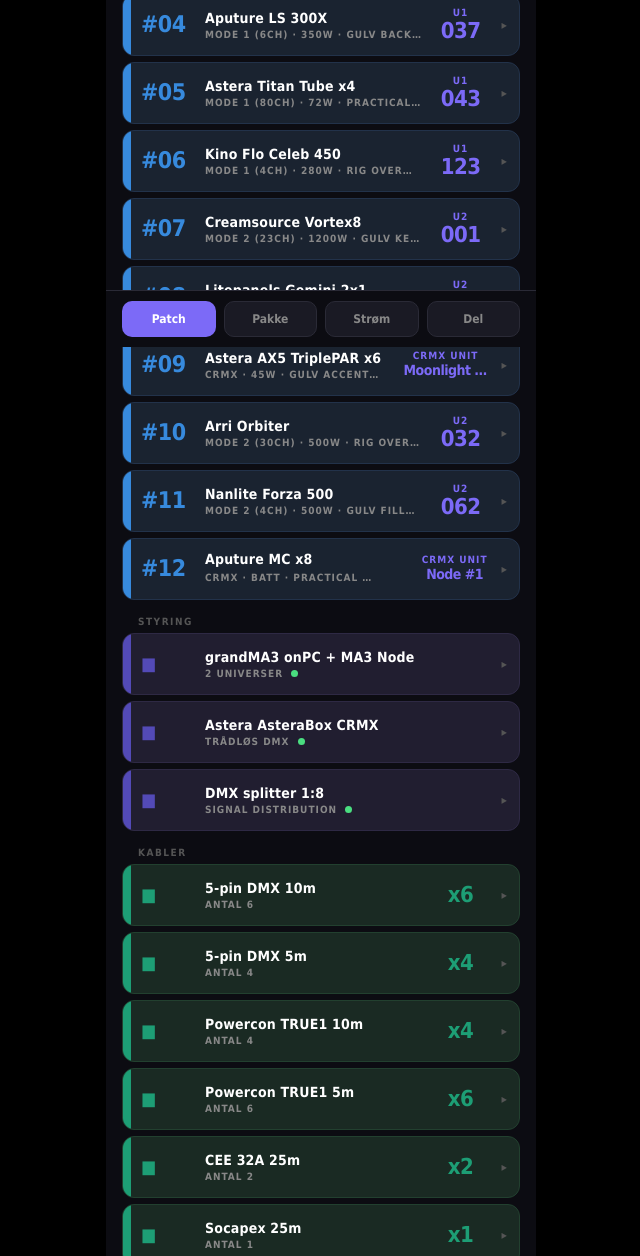
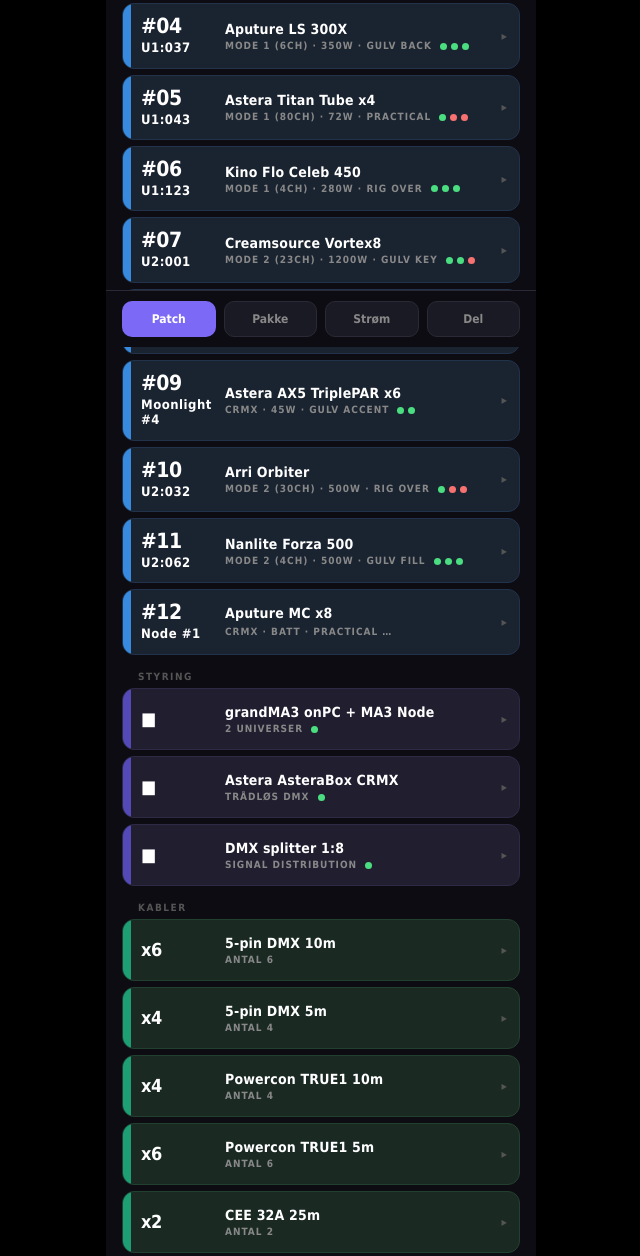
Before and after one commit to TPixel/light-crew, a plain HTML site: page test-app.html in a window 1280 px wide. Shown: the part 453-1709 px from the top of the page, without its empty margins (319-959 px from the left). Drawn offline with Linux system fonts and the light colour scheme.

Commit message:
Move DMX next to fixture number, make both white

```diff
--- a/test-app.html
+++ b/test-app.html
@@ -51,26 +51,17 @@ body{background:#000;font-family:Tahoma,sans-serif;font-weight:700;color:#fff;di
 .row.cat-grip .row-accent{background:#D85A30}
 
 .row-head{display:flex;align-items:center;padding:12px 12px 12px 18px;cursor:pointer;gap:10px;min-height:60px}
-.row-num{font-size:23px;letter-spacing:-0.5px;font-weight:700;min-width:54px;text-align:left;line-height:1;flex-shrink:0}
-.row.cat-lamper .row-num{color:#378ADD}
-.row.cat-kabler .row-num{color:#1D9E75}
-.row.cat-stativer .row-num{color:#BA7517}
-.row.cat-styring .row-num{color:#534AB7}
-.row.cat-grip .row-num{color:#D85A30}
+.id-block{display:flex;flex-direction:column;align-items:flex-start;justify-content:center;min-width:74px;flex-shrink:0;line-height:1;gap:4px}
+.row-num{font-size:21px;letter-spacing:-0.5px;font-weight:700;color:#fff;text-align:left;line-height:1}
 .row-info{flex:1;min-width:0;text-align:left}
 .row-name{font-size:14px;color:#fff;white-space:nowrap;overflow:hidden;text-overflow:ellipsis;font-weight:700;letter-spacing:.2px}
 .row-sub{font-size:10px;color:#888;font-weight:700;margin-top:3px;text-transform:uppercase;letter-spacing:1px;white-space:nowrap;overflow:hidden;text-overflow:ellipsis}
-.row-right{display:flex;flex-direction:column;align-items:center;justify-content:center;min-width:54px;flex-shrink:0;line-height:1}
-.row-uni{font-size:10px;color:#7C6AF7;text-transform:uppercase;letter-spacing:1px;font-weight:700;margin-bottom:2px}
-.row-uni.crmx{font-size:10px;letter-spacing:1px}
-.row-dmx{font-size:22px;color:#7C6AF7;font-weight:700;letter-spacing:-0.5px}
-.row-dmx.muted{color:#555;font-size:14px}
-.row-dmx.crmx-name{font-size:14px;color:#7C6AF7;line-height:1.1;text-align:center;max-width:84px;white-space:nowrap;overflow:hidden;text-overflow:ellipsis}
-.row-qty{font-size:22px;font-weight:700;letter-spacing:-0.5px;line-height:1}
-.row.cat-kabler .row-qty{color:#1D9E75}
-.row.cat-stativer .row-qty{color:#BA7517}
-.row.cat-styring .row-qty{color:#534AB7}
-.row.cat-grip .row-qty{color:#D85A30}
+.row-right{display:flex;flex-direction:column;align-items:center;justify-content:center;flex-shrink:0;line-height:1}
+.row-uni{display:none}
+.row-dmx{font-size:13px;color:#fff;font-weight:700;letter-spacing:0.5px;line-height:1.1}
+.row-dmx.muted{color:#555;font-size:13px}
+.row-dmx.crmx-name{font-size:13px;color:#fff;font-weight:700;letter-spacing:0.5px;line-height:1.15;text-align:left;max-width:74px;white-space:normal;word-break:break-word}
+.row-qty{font-size:18px;font-weight:700;color:#fff;letter-spacing:-0.5px;line-height:1}
 .row-chevron{color:#555;font-size:12px;transition:transform .2s;margin-left:4px}
 .row.open .row-chevron{transform:rotate(90deg)}
 
@@ -468,30 +459,25 @@ function renderList(){
         if(it.standalone)sub+=' '+standaloneBadge;
       }
 
-      // Build left "number" / icon
+      // Build left id-block: fixture number + DMX/CRMX grouped together
       var leftBlock='';
       if(it.cat==='lamper'){
         var num=it.fixture?'#'+it.fixture.replace(/^F/,''):'#';
-        leftBlock='<div class="row-num">'+num+'</div>';
+        var dmxLine='';
+        if(it.dmx){
+          dmxLine='<div class="row-dmx">U'+it.dmx.u+':'+pad3(it.dmx.start)+'</div>';
+        }else if(it.crmxUnit){
+          dmxLine='<div class="row-dmx crmx-name">'+escapeHtml(it.crmxUnit)+'</div>';
+        }
+        leftBlock='<div class="id-block"><div class="row-num">'+num+'</div>'+dmxLine+'</div>';
+      }else if(it.cat==='styring'){
+        leftBlock='<div class="id-block"><div class="row-num" style="font-size:18px">&#9632;</div></div>';
       }else{
-        leftBlock='<div class="row-num" style="font-size:18px">&#9632;</div>';
+        leftBlock='<div class="id-block"><div class="row-qty">x'+(it.qty||1)+'</div></div>';
       }
 
-      // Right block: DMX or CRMX for lamper, qty for others
+      // Right block removed — DMX moved to left block. Keep empty placeholder.
       var rightBlock='';
-      if(it.cat==='lamper'){
-        if(it.dmx){
-          rightBlock='<div class="row-right"><div class="row-uni">U'+it.dmx.u+'</div><div class="row-dmx">'+pad3(it.dmx.start)+'</div></div>';
-        }else if(it.crmxUnit){
-          rightBlock='<div class="row-right"><div class="row-uni crmx">CRMX UNIT</div><div class="row-dmx crmx-name">'+escapeHtml(it.crmxUnit)+'</div></div>';
-        }else{
-          rightBlock='<div class="row-right"><div class="row-dmx muted">&mdash;</div></div>';
-        }
-      }else if(it.cat==='styring'){
-        rightBlock='<div class="row-right"></div>';
-      }else{
-        rightBlock='<div class="row-right"><div class="row-qty">x'+(it.qty||1)+'</div></div>';
-      }
 
       var nameLine=escapeHtml(it.name);
 
```
